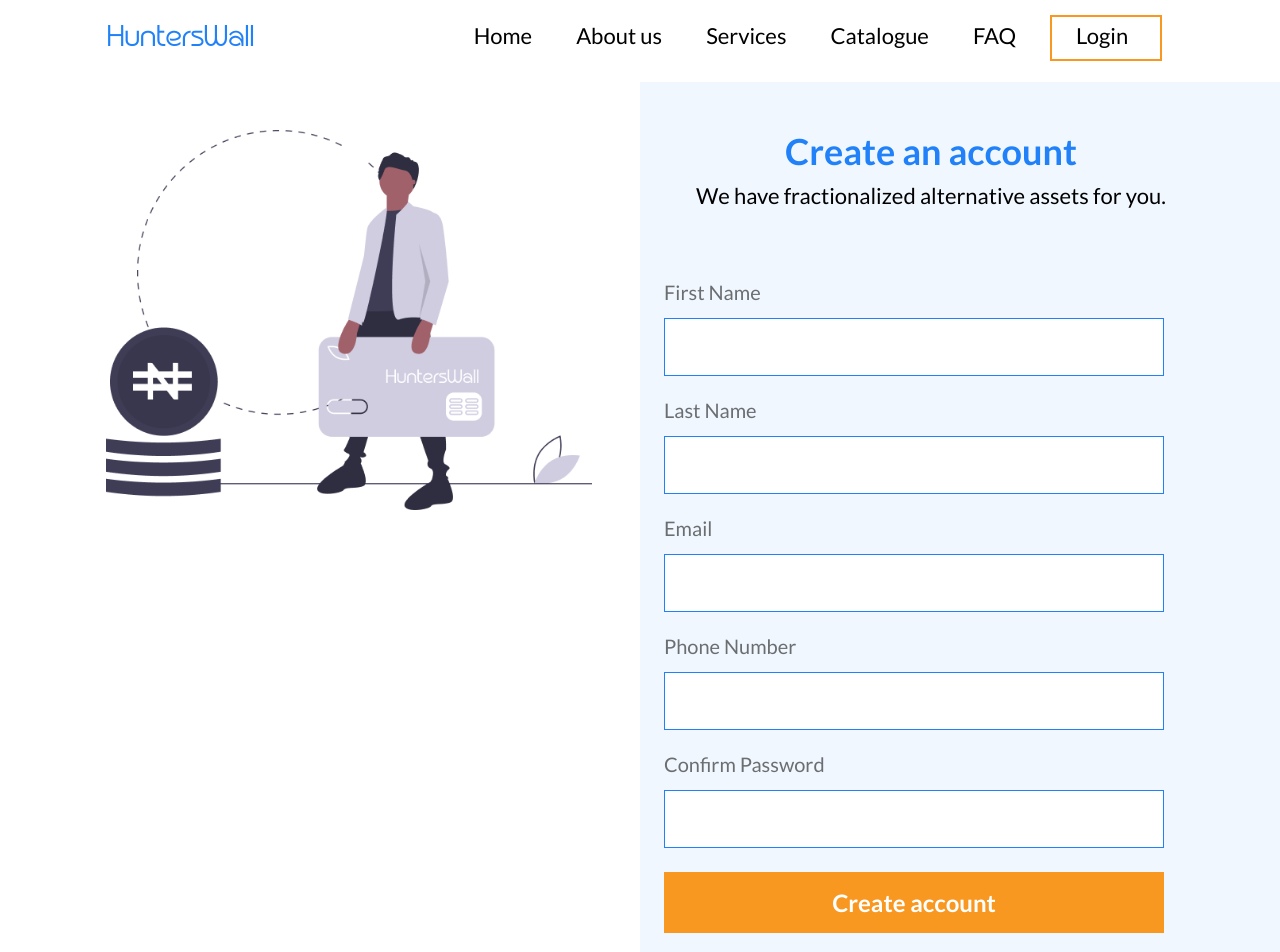
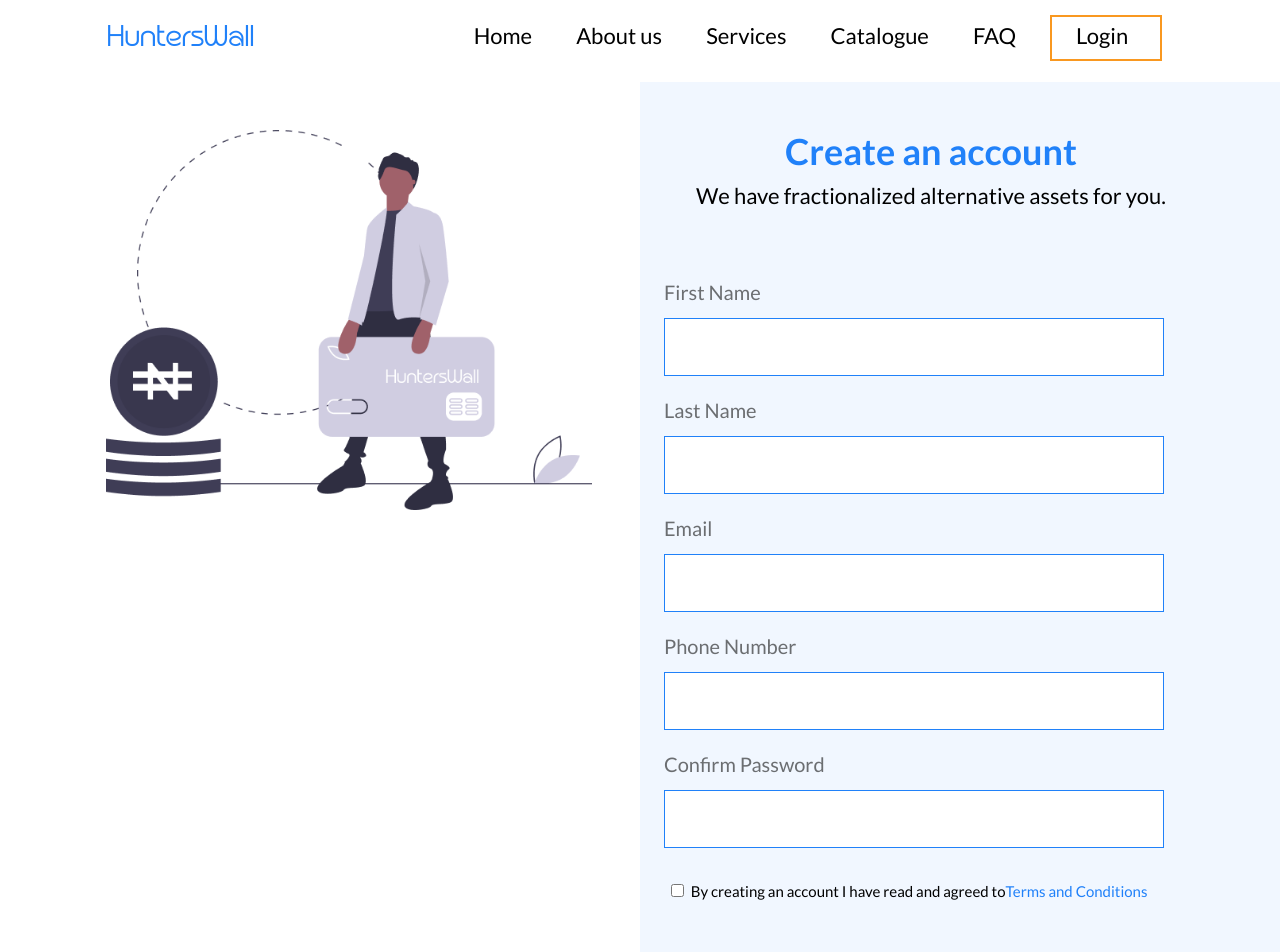
Before and after one commit to Dreezy305/HuntersWall, a Next.js app: page /createAcc in a window 1280 px wide. Shown: the top 952 px of the page. Built offline with nearby package versions, Linux system fonts and the light colour scheme.

Commit message:
sign up form

```diff
--- a/pages/createAcc.js
+++ b/pages/createAcc.js
@@ -48,7 +48,16 @@ function CreateAcc() {
                   <br />
                   <input type="text" className="px-3 py-3" />
                 </div>
-                <div className="col-md-12 col-sm-6 text-center">
+                <div className="col-md-12 col-sm-6 text-start createAcc_terms d-flex flex-row align-items-baseline justify-content-between py-2">
+                  <input type="checkbox" className="" />
+                  <p>
+                    <span>
+                      By creating an account I have read and agreed to
+                    </span>
+                    <span>Terms and Conditions</span>
+                  </p>
+                </div>
+                <div className="col-md-12 col-sm-6 py-1 text-center">
                   <button type="button" className="px-3 py-3">
                     Create account
                   </button>
--- a/styles/globals.scss
+++ b/styles/globals.scss
@@ -427,6 +427,21 @@
       }
     }
   }
+  &_terms {
+    input[type="checkbox"] {
+      width: 5%;
+    }
+    p {
+      width: 95%;
+      font-size: 15px;
+      line-height: 22px;
+      span {
+        &:nth-child(2) {
+          color: #2081f9;
+        }
+      }
+    }
+  }
 }
 
 /** MOBILE RESPONSIVENESS STYLES FOR SMALL SCREENS */
```
